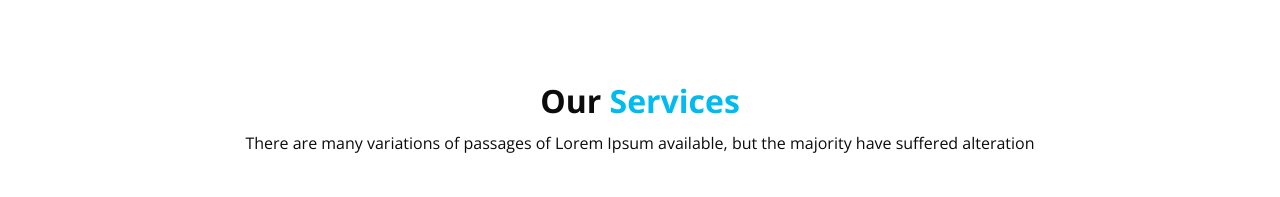
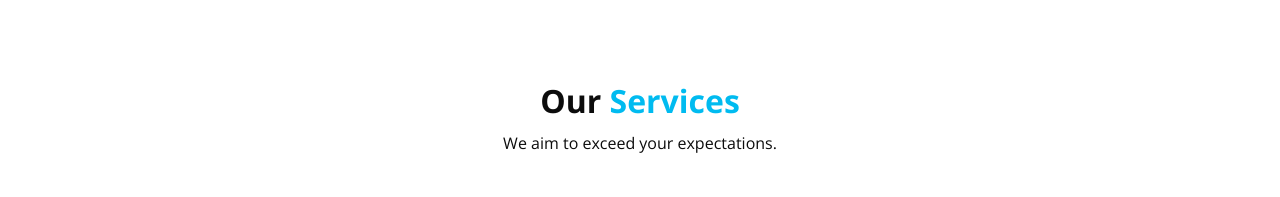
Before and after one commit to rudney11/rudars123, a plain HTML site: page index.html in a window 1280 px wide. Shown: the part 820-1017 px from the top of the page. Drawn offline with nearby package versions, Linux system fonts and the light colour scheme; some packages are replaced by stand-ins of ours.

Commit message:
Update index.html

```diff
--- a/index.html
+++ b/index.html
@@ -197,7 +197,7 @@
             Our <span>Services</span>
           </h2>
           <p>
-            There are many variations of passages of Lorem Ipsum available, but the majority have suffered alteration
+            We aim to exceed your expectations.
           </p>
         </div>
         <div class="row">
```
